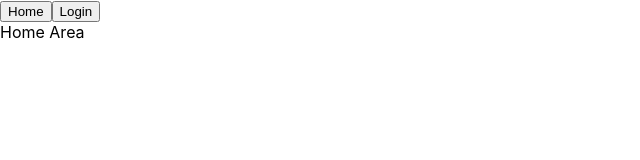
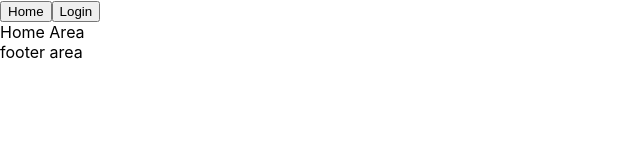
Before and after one commit to jwlee0208/linkednest_react, a React (Create React App) app: page / in a window 1280 px wide. Shown: the top 160 px of the page, without its empty margins (0-640 px from the left). Built offline with nearby package versions, Linux system fonts and the light colour scheme.

Commit message:
2023.03.07 commit - 불필요 코드 제거 등

```diff
--- a/src/App.tsx
+++ b/src/App.tsx
@@ -1,34 +1,22 @@
 import React from 'react';
 import {Routes, Route, BrowserRouter} from 'react-router-dom';
 import './App.css';
-import Home from './component/Home';
-import Login from './component/Login';
-import Mypage from './component/Mypage';
-import Header from './component/Header';
 import { useAppSelect } from './store/index.hooks';
 import { getUserInfo } from './store/modules/user';
-
-
+import Layout from './component/layout/Layout';
 
 function App() {
 
-  const userinfo = useAppSelect(getUserInfo);
+/*   const userinfo = useAppSelect(getUserInfo);
   const isLogin = userinfo.isLogin;
   const accessToken = userinfo.accessToken;
   const username = userinfo.username;
 
   console.log('[App] isLogin : ' + isLogin + ", accessToken : " + accessToken + ", username : " + username);
-
+ */
   return (
     <BrowserRouter>
-      <Header isLogin={isLogin} accessToken={accessToken} username={username} user={userinfo}/>
-      <main>
-        <Routes>
-          <Route path='/' element={<Home />} />
-          <Route path='/mypage' element={<Mypage />} />
-          <Route path='/login' element={<Login />} />
-        </Routes>
-      </main>
+      <Layout/>
     </BrowserRouter>
   );
 }
--- /dev/null
+++ b/src/component/layout/Footer.tsx
@@ -0,0 +1,7 @@
+function Footer() {
+    return (
+        <footer><div>footer area</div></footer>
+    );
+}
+
+export default Footer;
--- a/src/component/Home.tsx
+++ b/src/component/layout/Home.tsx
@@ -1,7 +1,6 @@
 function Home() {
   return (
     <div className="Home">
-      {}
         Home Area
     </div>
   );
--- /dev/null
+++ b/src/component/layout/Layout.tsx
@@ -0,0 +1,30 @@
+import { Route, Routes } from "react-router";
+import { useAppSelect } from "../../store/index.hooks";
+import { getUserInfo } from "../../store/modules/user";
+import Header from "./Header";
+import Home from "./Home";
+import Login from "../Login";
+import Mypage from "../Mypage";
+import Footer from "./Footer";
+
+function Layout() {
+    const userinfo = useAppSelect(getUserInfo);
+    const isLogin = userinfo.isLogin;
+    const accessToken = userinfo.accessToken;
+    const username = userinfo.username;
+
+    return (
+        <>
+        <Header isLogin={isLogin} accessToken={accessToken} username={username} user={userinfo} /><main>
+        <Routes>
+          <Route path='/' element={<Home />} />
+          <Route path='/mypage' element={<Mypage />} />
+          <Route path='/login' element={<Login />} />
+        </Routes>
+      </main>
+      <Footer/>
+      </>
+    )
+}
+
+export default Layout;
```
Also changed, not shown: src/component/layout/Header.tsx (renamed from src/component/Header.tsx, +4 -7 lines).
